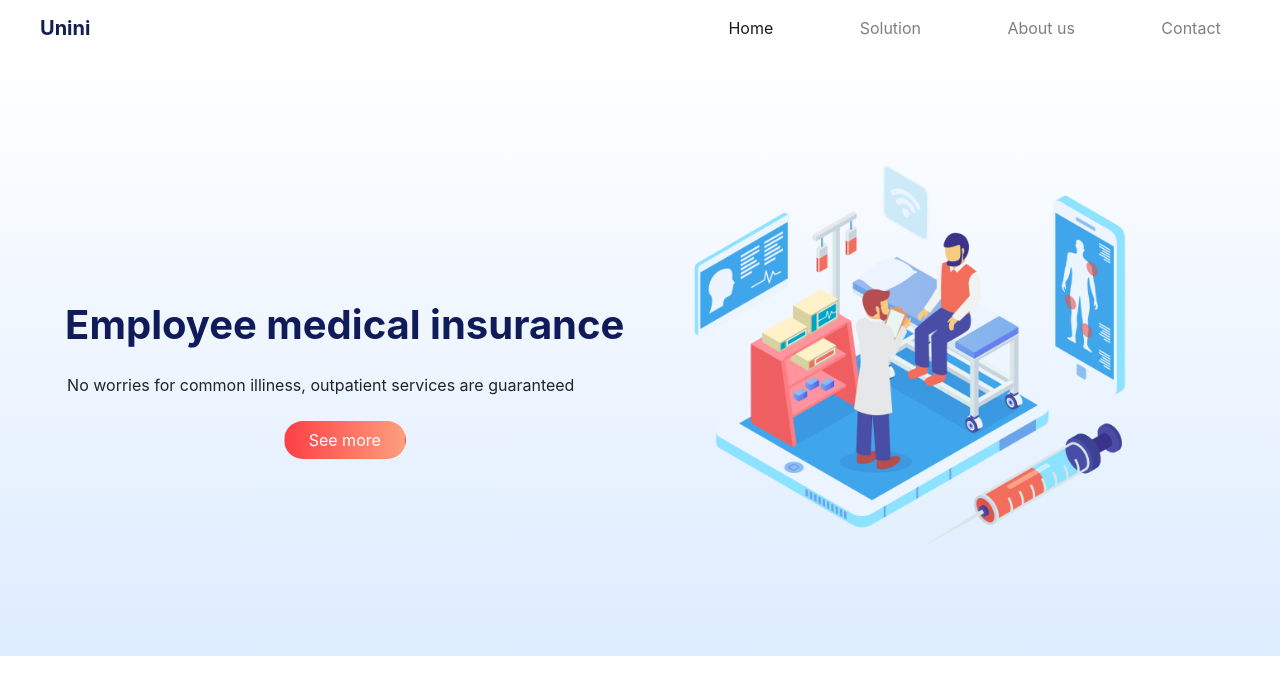
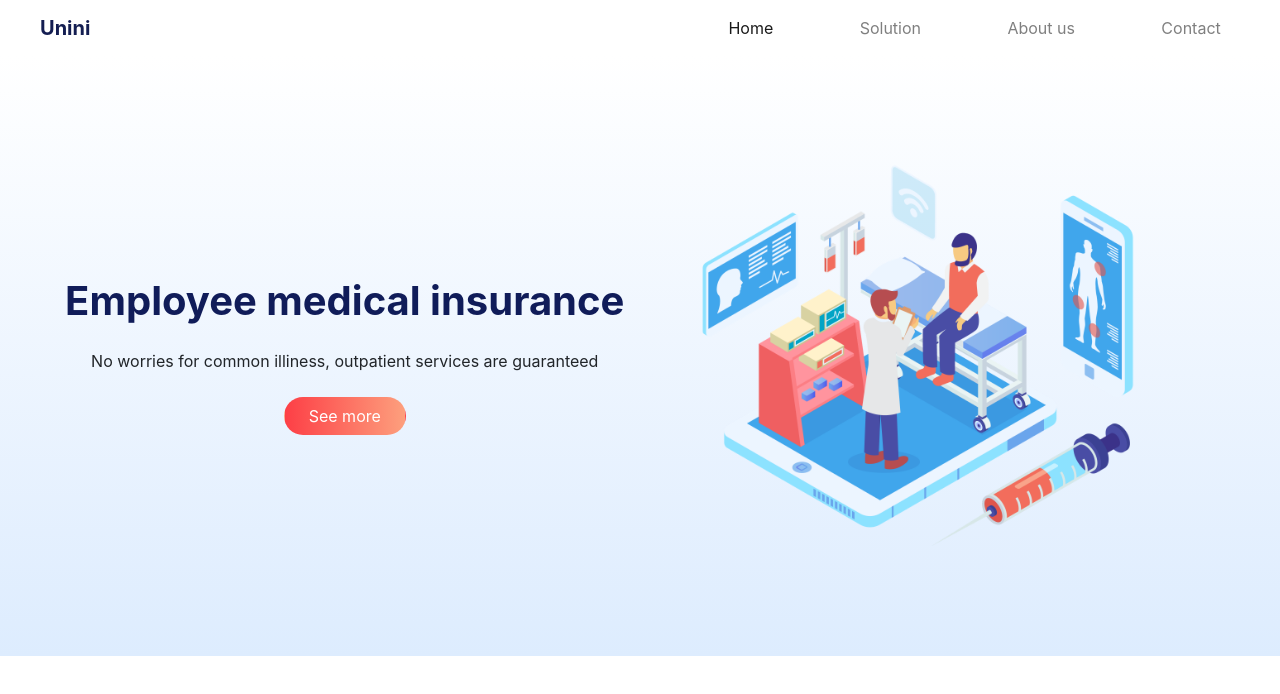
Before and after one commit to soufianeodf/bootstrap-4-unini, a website: page index.html in a window 1280 px wide. Drawn offline with nearby package versions, Linux system fonts and the light colour scheme.

Commit message:
Center the image in medium and larger screens

```diff
--- a/index.html
+++ b/index.html
@@ -35,13 +35,13 @@
 
         <div class="container-fluid h-75 d-flex flex-column justify-content-center pl-md-4 pl-lg-5 header-container">
             <div class="row">
-                <div class="col-12 col-md-6 col-lg-6 my-auto text-center">
-                    <h1 class="font-weight-bold mt-5 header-title">Employee medical insurance</h1>
-                    <p class="my-4 ml-lg-n5">No worries for common illiness, outpatient services are guaranteed</p>
+                <div class="col-12 col-md-6 my-auto text-center">
+                    <h1 class="font-weight-bold header-title">Employee medical insurance</h1>
+                    <p class="my-4">No worries for common illiness, outpatient services are guaranteed</p>
                     <a href="#" class="btn header-button rounded-pill px-4">See more</a>
                 </div>
-                <div class="col-md-6 col-lg-6 my-auto d-none d-md-block">
-                    <img src="./assets/images/consultation.png" alt="consultation image">
+                <div class="col-md-6 d-none d-md-block">
+                    <img class="d-block ml-md-2" src="./assets/images/consultation.png" alt="consultation image">
                 </div>
             </div>
         </div>
```
